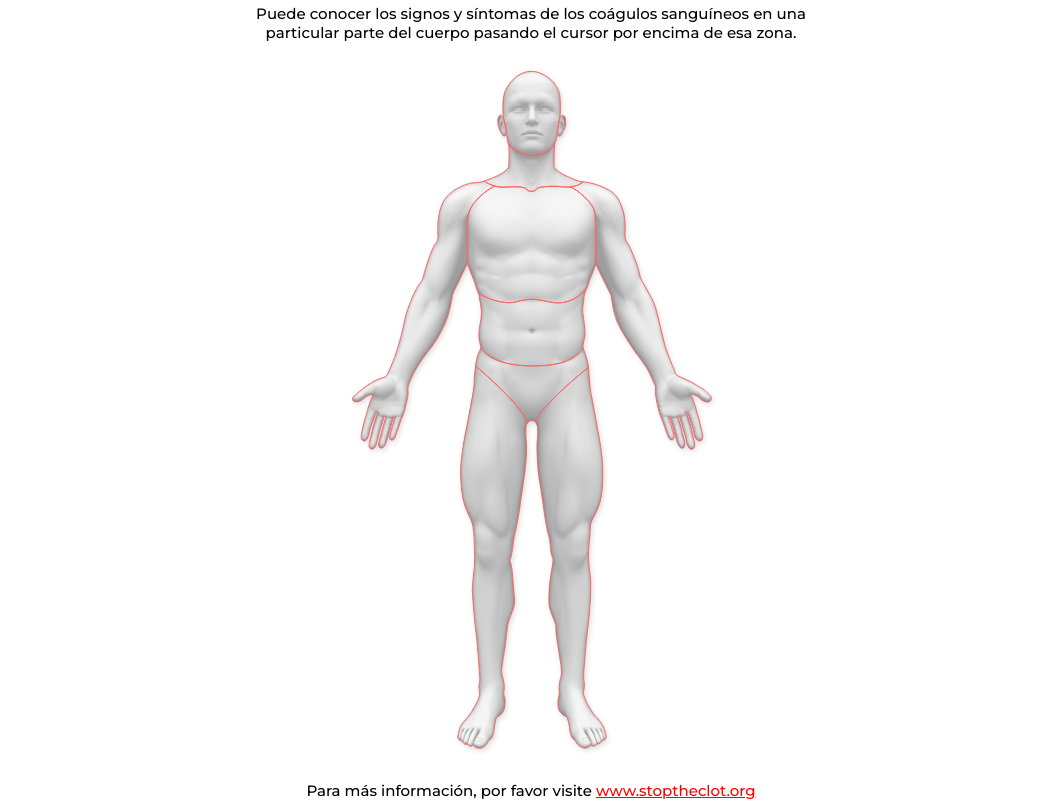
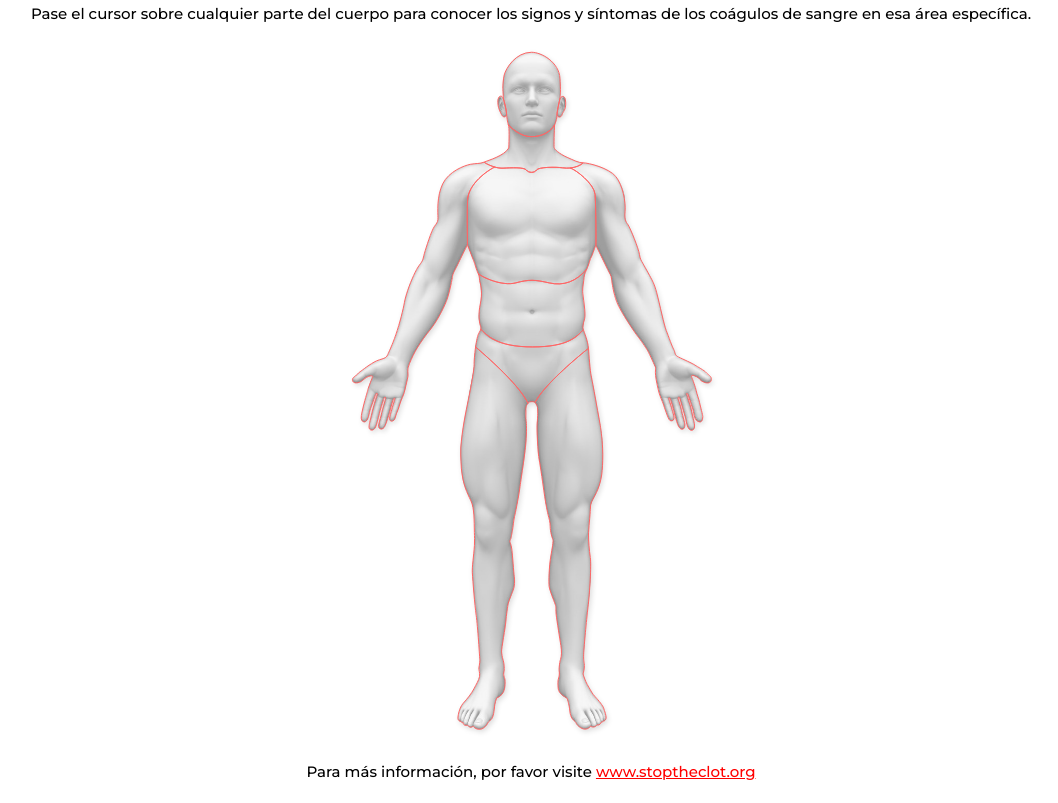
Before and after one commit to helencordova12/Blood-Clots-Awareness, a plain HTML site: page spanishPage.html in a window 1280 px wide. Shown: the part 83-886 px from the top of the page, without its empty margins (109-1167 px from the left). Drawn offline with Linux system fonts and the light colour scheme.

Commit message:
Update spanishPage.html

```diff
--- a/spanishPage.html
+++ b/spanishPage.html
@@ -17,7 +17,7 @@
 <body>
 
   <header class="lineUp">¡Conozcamos <span style="color: red;">mejor</span> a los coágulos sanguíneos!</header>
-  <p class="instructions">Puede conocer los signos y síntomas de los coágulos sanguíneos en una <br>particular parte del cuerpo pasando el cursor por encima de esa zona.</p>
+  <p class="instructions">Pase el cursor sobre cualquier parte del cuerpo para conocer los signos y síntomas de los coágulos de sangre en esa área específica. </p>
 <span id="tip-basic"></span>
 <div id="basic-wrapper" style="opacity:0;"><!-- basic-v2.6 -->
   <div id="basic-basea">
```
